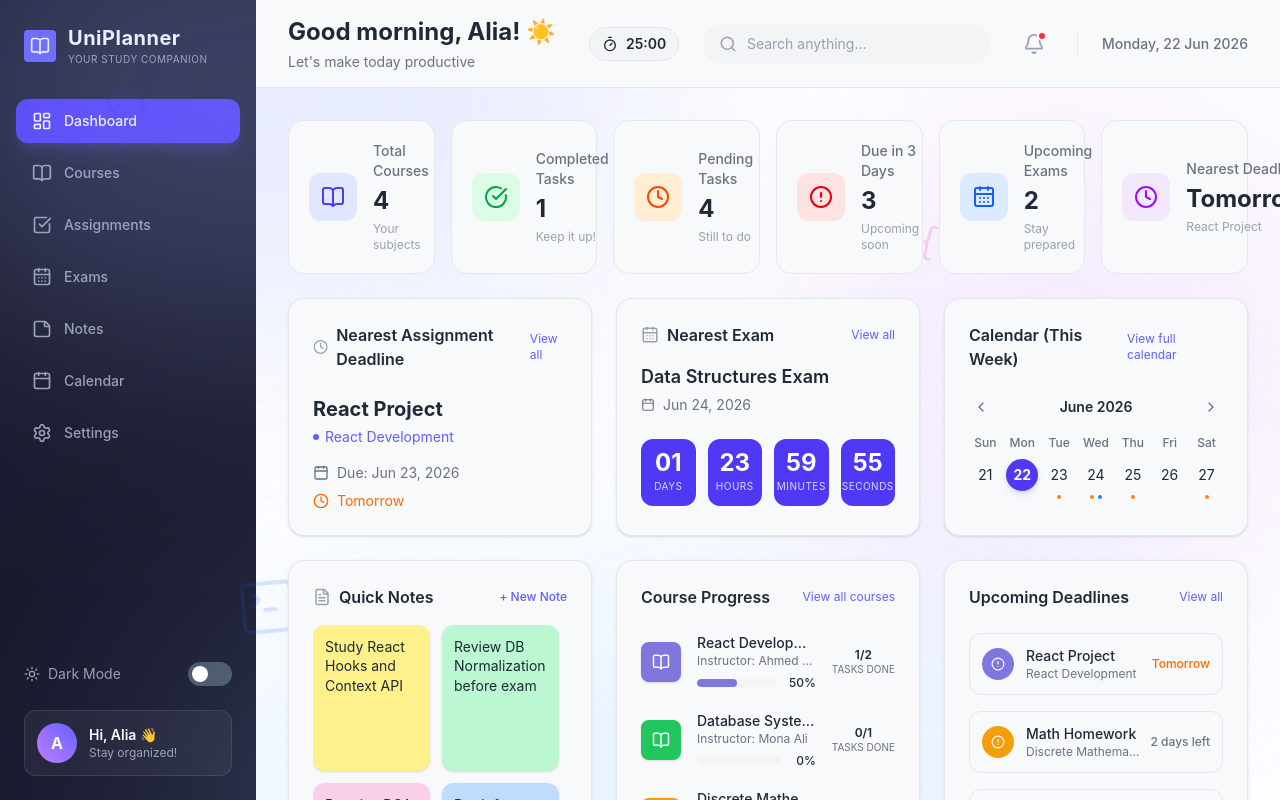
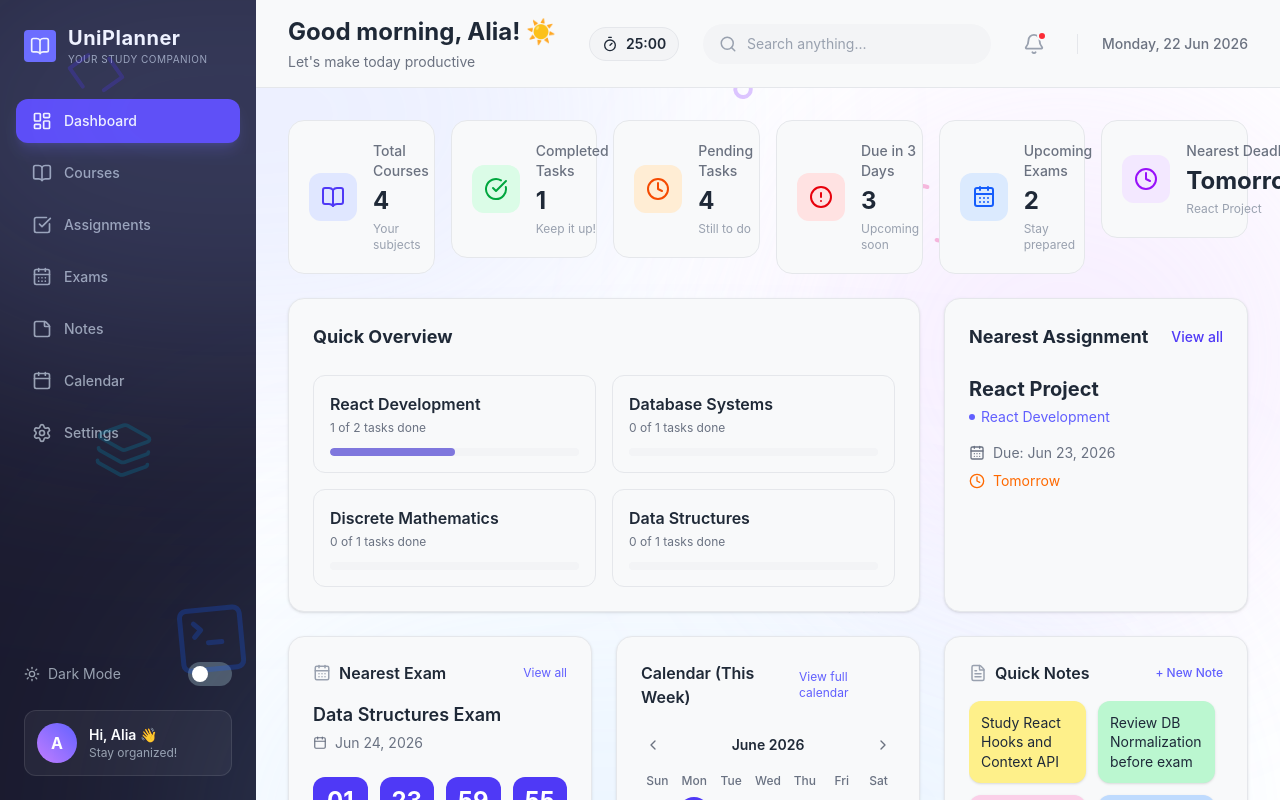
Before and after one commit to aliahamed5/University-Planner-Dashboard, a React (Vite) app: page /#/ in a window 1280 px wide. Built offline with nearby package versions, Linux system fonts and the light colour scheme.

Commit message:
UI Polish: toast notifications, staggered animations, increased background visibility

```diff
--- a/package.json
+++ b/package.json
@@ -22,6 +22,7 @@
     "lucide-react": "^1.21.0",
     "react": "^19.2.6",
     "react-dom": "^19.2.6",
+    "react-hot-toast": "^2.6.0",
     "react-router-dom": "^7.18.0",
     "recharts": "^3.8.1",
     "tailwindcss": "^4.3.1"
--- a/src/components/layout/Layout.jsx
+++ b/src/components/layout/Layout.jsx
@@ -2,11 +2,13 @@ import { Outlet } from 'react-router-dom';
 import Sidebar from './Sidebar';
 import Navbar from './Navbar';
 import AnimatedBackground from '../ui/AnimatedBackground';
+import { Toaster } from 'react-hot-toast';
 
 export default function Layout() {
   return (
     <div className="flex h-screen w-full overflow-hidden bg-[var(--bg-primary)] transition-colors duration-300 relative">
       <AnimatedBackground />
+      <Toaster position="bottom-right" toastOptions={{ className: 'dark:bg-gray-800 dark:text-white', duration: 3000 }} />
       <Sidebar />
       <div className="flex-1 flex flex-col h-screen overflow-hidden relative z-10">
         <Navbar />
--- a/src/components/ui/AnimatedBackground.jsx
+++ b/src/components/ui/AnimatedBackground.jsx
@@ -1,20 +1,23 @@
 import { motion } from 'framer-motion';
 import { useTheme } from '../../context/ThemeContext';
-import { Code, FileCode2, TerminalSquare, Braces, Cpu } from 'lucide-react';
+import { Code, FileCode2, TerminalSquare, Braces, Cpu, MonitorPlay, Database, Layers, Hash, Command } from 'lucide-react';
 
 export default function AnimatedBackground() {
   const { isDark } = useTheme();
+
+  // Opacity has been increased significantly
+  const opacityClass = "opacity-[0.25] dark:opacity-[0.20]";
 
   return (
     <div className="fixed inset-0 overflow-hidden pointer-events-none z-0">
       <motion.div
         animate={{
-          x: [0, 100, 0, -100, 0],
-          y: [0, 50, 100, 50, 0],
-          scale: [1, 1.2, 1, 1.1, 1],
+          x: [0, 50, -50, 0],
+          y: [0, 100, 50, 0],
+          scale: [1, 1.3, 1, 1.1, 1],
         }}
-        transition={{ duration: 20, repeat: Infinity, ease: "linear" }}
-        className={`absolute -top-[20%] -left-[10%] w-[50%] h-[50%] rounded-full mix-blend-multiply filter blur-[100px] opacity-50 ${isDark ? 'bg-indigo-900/40' : 'bg-indigo-300/50'}`}
+        transition={{ duration: 22, repeat: Infinity, ease: "linear" }}
+        className={`absolute -top-[20%] -left-[10%] w-[50%] h-[50%] rounded-full mix-blend-multiply filter blur-[100px] opacity-40 ${isDark ? 'bg-indigo-900/60' : 'bg-indigo-300/50'}`}
       />
       <motion.div
         animate={{
@@ -23,7 +26,7 @@ export default function AnimatedBackground() {
           scale: [1, 1.1, 1, 1.2, 1],
         }}
         transition={{ duration: 25, repeat: Infinity, ease: "linear" }}
-        className={`absolute top-[20%] -right-[10%] w-[40%] h-[60%] rounded-full mix-blend-multiply filter blur-[100px] opacity-50 ${isDark ? 'bg-purple-900/40' : 'bg-purple-300/50'}`}
+        className={`absolute top-[20%] -right-[10%] w-[40%] h-[60%] rounded-full mix-blend-multiply filter blur-[100px] opacity-40 ${isDark ? 'bg-purple-900/60' : 'bg-purple-300/50'}`}
       />
       <motion.div
         animate={{
@@ -32,66 +35,80 @@ export default function AnimatedBackground() {
           scale: [1, 1.3, 1, 1.1, 1],
         }}
         transition={{ duration: 22, repeat: Infinity, ease: "linear" }}
-        className={`absolute -bottom-[20%] left-[20%] w-[60%] h-[50%] rounded-full mix-blend-multiply filter blur-[100px] opacity-50 ${isDark ? 'bg-blue-900/30' : 'bg-blue-300/40'}`}
+        className={`absolute -bottom-[20%] left-[20%] w-[60%] h-[50%] rounded-full mix-blend-multiply filter blur-[100px] opacity-40 ${isDark ? 'bg-blue-900/50' : 'bg-blue-300/40'}`}
       />
 
-      {/* Floating Programming Elements */}
+      {/* Floating Programming Elements - Increased visibility and quantity */}
       <motion.div
-        animate={{
-          y: [0, -40, 0],
-          rotate: [-10, 10, -10],
-        }}
+        animate={{ y: [0, -40, 0], rotate: [-10, 10, -10] }}
         transition={{ duration: 12, repeat: Infinity, ease: "easeInOut" }}
-        className={`absolute top-[15%] left-[8%] opacity-[0.15] pointer-events-none ${isDark ? 'text-indigo-400' : 'text-indigo-600'}`}
+        className={`absolute top-[10%] left-[5%] ${opacityClass} ${isDark ? 'text-indigo-300' : 'text-indigo-600'}`}
       >
-        <Code size={48} strokeWidth={1.5} />
+        <Code size={64} strokeWidth={1.5} />
       </motion.div>
 
       <motion.div
-        animate={{
-          y: [0, 50, 0],
-          x: [0, 30, 0],
-          rotate: [0, 180, 360],
-        }}
+        animate={{ y: [0, 50, 0], x: [0, 30, 0], rotate: [0, 180, 360] }}
         transition={{ duration: 25, repeat: Infinity, ease: "linear" }}
-        className={`absolute top-[50%] right-[10%] opacity-[0.15] pointer-events-none ${isDark ? 'text-purple-400' : 'text-purple-600'}`}
+        className={`absolute top-[40%] right-[8%] ${opacityClass} ${isDark ? 'text-purple-300' : 'text-purple-600'}`}
       >
-        <FileCode2 size={56} strokeWidth={1.5} />
+        <FileCode2 size={72} strokeWidth={1.5} />
       </motion.div>
 
       <motion.div
-        animate={{
-          y: [0, -60, 0],
-          x: [0, -30, 0],
-          rotate: [15, -15, 15],
-        }}
+        animate={{ y: [0, -60, 0], x: [0, -30, 0], rotate: [15, -15, 15] }}
         transition={{ duration: 18, repeat: Infinity, ease: "easeInOut" }}
-        className={`absolute bottom-[15%] left-[20%] opacity-[0.15] pointer-events-none ${isDark ? 'text-blue-400' : 'text-blue-600'}`}
+        className={`absolute bottom-[10%] left-[15%] ${opacityClass} ${isDark ? 'text-blue-300' : 'text-blue-600'}`}
       >
-        <TerminalSquare size={64} strokeWidth={1.5} />
+        <TerminalSquare size={80} strokeWidth={1.5} />
       </motion.div>
 
       <motion.div
-        animate={{
-          scale: [1, 1.1, 1],
-          y: [0, 30, 0],
-          rotate: [-20, 20, -20],
-        }}
+        animate={{ scale: [1, 1.2, 1], y: [0, 30, 0], rotate: [-20, 20, -20] }}
         transition={{ duration: 15, repeat: Infinity, ease: "easeInOut" }}
-        className={`absolute top-[25%] right-[25%] opacity-[0.15] pointer-events-none ${isDark ? 'text-pink-400' : 'text-pink-600'}`}
+        className={`absolute top-[20%] right-[25%] ${opacityClass} ${isDark ? 'text-pink-300' : 'text-pink-600'}`}
       >
-        <Braces size={40} strokeWidth={1.5} />
+        <Braces size={56} strokeWidth={1.5} />
       </motion.div>
 
       <motion.div
-        animate={{
-          y: [0, -30, 0],
-          scale: [1, 1.2, 1],
-        }}
+        animate={{ y: [0, -30, 0], scale: [1, 1.1, 1] }}
         transition={{ duration: 14, repeat: Infinity, ease: "easeInOut" }}
-        className={`absolute bottom-[30%] right-[30%] opacity-[0.15] pointer-events-none ${isDark ? 'text-emerald-400' : 'text-emerald-600'}`}
+        className={`absolute bottom-[20%] right-[30%] ${opacityClass} ${isDark ? 'text-emerald-300' : 'text-emerald-600'}`}
       >
-        <Cpu size={50} strokeWidth={1.5} />
+        <Cpu size={64} strokeWidth={1.5} />
+      </motion.div>
+
+      <motion.div
+        animate={{ y: [0, -50, 0], rotate: [0, 45, 0] }}
+        transition={{ duration: 19, repeat: Infinity, ease: "easeInOut" }}
+        className={`absolute top-[30%] left-[30%] ${opacityClass} ${isDark ? 'text-amber-300' : 'text-amber-600'}`}
+      >
+        <Database size={50} strokeWidth={1.5} />
+      </motion.div>
+
+      <motion.div
+        animate={{ x: [0, 40, 0], rotate: [-10, 10, -10] }}
+        transition={{ duration: 17, repeat: Infinity, ease: "easeInOut" }}
+        className={`absolute bottom-[40%] left-[5%] ${opacityClass} ${isDark ? 'text-cyan-300' : 'text-cyan-600'}`}
+      >
+        <Layers size={60} strokeWidth={1.5} />
+      </motion.div>
+
+      <motion.div
+        animate={{ y: [0, 40, 0], rotate: [0, -45, 0] }}
+        transition={{ duration: 21, repeat: Infinity, ease: "easeInOut" }}
+        className={`absolute bottom-[5%] right-[10%] ${opacityClass} ${isDark ? 'text-rose-300' : 'text-rose-600'}`}
+      >
+        <Hash size={70} strokeWidth={1.5} />
+      </motion.div>
+
+      <motion.div
+        animate={{ scale: [1, 1.3, 1], rotate: [0, 90, 0] }}
+        transition={{ duration: 24, repeat: Infinity, ease: "easeInOut" }}
+        className={`absolute top-[5%] right-[40%] ${opacityClass} ${isDark ? 'text-violet-300' : 'text-violet-600'}`}
+      >
+        <Command size={55} strokeWidth={1.5} />
       </motion.div>
     </div>
   );
--- a/src/pages/Dashboard.jsx
+++ b/src/pages/Dashboard.jsx
@@ -7,6 +7,7 @@ import { getRelativeTimeText, getRelativeTimeColor, formatDate } from '../utils/
 import { isPast, differenceInDays } from 'date-fns';
 import { Link } from 'react-router-dom';
 import MiniCalendar from '../components/ui/MiniCalendar';
+import { motion } from 'framer-motion';
 
 function ExamCountdown({ exam }) {
   const timeLeft = useCountdown(exam?.date);
@@ -80,22 +81,66 @@ export default function Dashboard() {
     { icon: Clock, title: 'Nearest Deadline', value: nearestDeadlineLabel, subtitle: nearestDeadlineTitle, colorClass: 'bg-purple-100 text-purple-600 dark:bg-purple-500/20 dark:text-purple-400' }
   ];
 
+  const containerVariant = {
+    hidden: { opacity: 0 },
+    visible: {
+      opacity: 1,
+      transition: { staggerChildren: 0.1 }
+    }
+  };
+
+  const itemVariant = {
+    hidden: { opacity: 0, y: 20 },
+    visible: { opacity: 1, y: 0, transition: { type: 'spring', stiffness: 300, damping: 24 } }
+  };
+
   return (
-    <div className="space-y-6">
+    <motion.div variants={containerVariant} initial="hidden" animate="visible" className="space-y-6">
       <div className="grid grid-cols-2 md:grid-cols-3 lg:grid-cols-6 gap-4">
-        {stats.map((stat, i) => <StatCard key={i} {...stat} />)}
+        {stats.map((stat, i) => (
+          <motion.div key={i} variants={itemVariant}>
+            <StatCard {...stat} />
+          </motion.div>
+        ))}
       </div>
 
       <div className="grid grid-cols-1 lg:grid-cols-3 gap-6">
+        <motion.div variants={itemVariant} className="lg:col-span-2 space-y-6">
+          <div className="bg-[var(--bg-secondary)] border border-[var(--border-color)] rounded-2xl p-6 shadow-sm">
+            <div className="flex justify-between items-center mb-6">
+              <h3 className="text-lg font-bold text-[var(--text-primary)]">Quick Overview</h3>
+            </div>
 
-        {/* Nearest Assignment Deadline */}
-        <div className="bg-[var(--bg-secondary)] border border-[var(--border-color)] rounded-2xl p-6 shadow-sm flex flex-col relative overflow-hidden">
+            <div className="grid grid-cols-1 sm:grid-cols-2 gap-4">
+              {courses.slice(0, 4).map(course => {
+                const courseAssignments = assignments.filter(a => a.courseId === course.id);
+                const completed = courseAssignments.filter(a => a.status === 'Completed').length;
+                const progress = courseAssignments.length > 0 ? (completed / courseAssignments.length) * 100 : 0;
+
+                return (
+                  <Link key={course.id} to="/courses" className="block p-4 border border-[var(--border-color)] rounded-xl hover:bg-gray-50 dark:hover:bg-gray-800/50 transition-colors">
+                    <h4 className="font-semibold text-[var(--text-primary)] mb-1">{course.name}</h4>
+                    <p className="text-xs text-gray-500 mb-3">{completed} of {courseAssignments.length} tasks done</p>
+                    <ProgressBar progress={progress} color={course.color} />
+                  </Link>
+                );
+              })}
+            </div>
+            {courses.length === 0 && (
+              <div className="text-center py-8 text-gray-400">
+                <p>No courses added yet.</p>
+                <Link to="/courses" className="text-indigo-500 hover:underline text-sm mt-2 inline-block">Add your first course</Link>
+              </div>
+            )}
+          </div>
+        </motion.div>
+
+        <motion.div variants={itemVariant} className="space-y-6">
+          {/* Nearest Deadline Card */}
+          <div className="bg-[var(--bg-secondary)] border border-[var(--border-color)] rounded-2xl p-6 shadow-sm flex flex-col h-full">
             <div className="flex justify-between items-center mb-6">
-            <h3 className="font-semibold text-[var(--text-primary)] flex items-center gap-2">
-              <Clock size={18} className="text-gray-400" />
-              Nearest Assignment Deadline
-            </h3>
-            <Link to="/assignments" className="text-xs text-indigo-500 hover:underline">View all</Link>
+              <h3 className="text-lg font-bold text-[var(--text-primary)]">Nearest Assignment</h3>
+              <Link to="/assignments" className="text-sm font-medium text-indigo-600 hover:text-indigo-700 dark:text-indigo-400 dark:hover:text-indigo-300">View all</Link>
             </div>
 
             {nearestAssignment ? (
@@ -108,7 +153,7 @@ export default function Dashboard() {
 
                 <div className="space-y-2 text-sm text-gray-500 dark:text-gray-400">
                   <p className="flex items-center gap-2">
-                  <CalendarIcon size={16} />
+                    <CalendarDays size={16} />
                     Due: {formatDate(nearestAssignment.dueDate)}
                   </p>
                   <p className={`flex items-center gap-2 ${getRelativeTimeColor(nearestAssignment.dueDate)}`}>
@@ -123,6 +168,10 @@ export default function Dashboard() {
               </div>
             )}
           </div>
+        </motion.div>
+      </div>
+
+      <div className="grid grid-cols-1 lg:grid-cols-3 gap-6">
 
         {/* Nearest Exam */}
         <div className="bg-[var(--bg-secondary)] border border-[var(--border-color)] rounded-2xl p-6 shadow-sm">
@@ -228,6 +277,6 @@ export default function Dashboard() {
         </div>
 
       </div>
-    </div>
+    </motion.div>
   );
 }
```
Also changed, not shown: src/context/PlannerContext.jsx (+40 -9 lines), 1 other file (tests, documents, lock files or other folders). Lines whose indentation alone changed are shown as unchanged.
